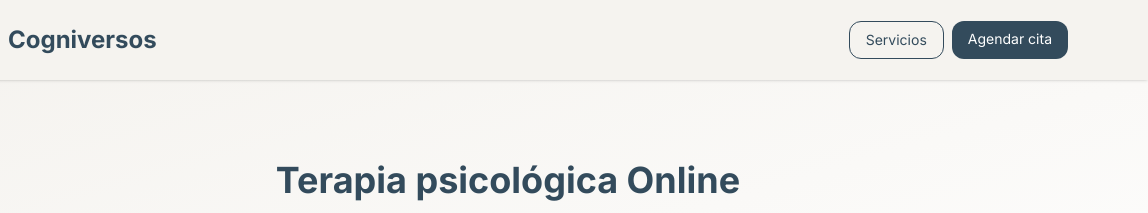
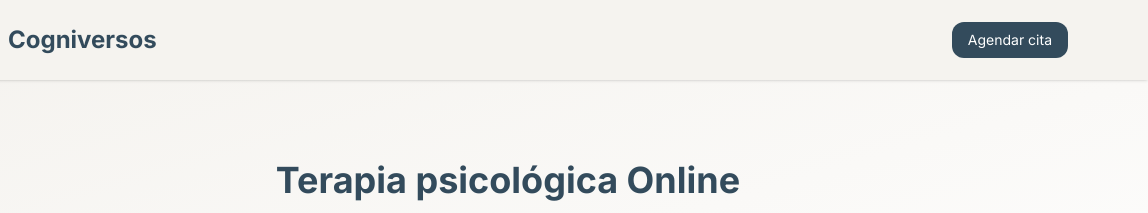
Before and after one commit to Cogniversos/agendamiento, a plain HTML site: page index.html in a window 1280 px wide. Shown: the top 213 px of the page, 132-1280 px from the left. Drawn offline with nearby package versions, Linux system fonts and the light colour scheme.

Commit message:
Add files via upload

```diff
--- a/index.html
+++ b/index.html
@@ -25,9 +25,6 @@
         <h1 class="text-2xl font-bold">Cogniversos</h1>
       </div>
       <div class="flex space-x-2">
-        <a href="#servicios" class="px-4 py-2 rounded-xl text-[var(--color-azul)] border border-[var(--color-azul)] hover:bg-[var(--color-azul)] hover:text-white transition text-sm font-medium">
-          Servicios
-        </a>
         <a href="#agenda" class="px-4 py-2 rounded-xl bg-[var(--color-azul)] text-white hover:opacity-90 transition text-sm font-medium">
           Agendar cita
         </a>
```
